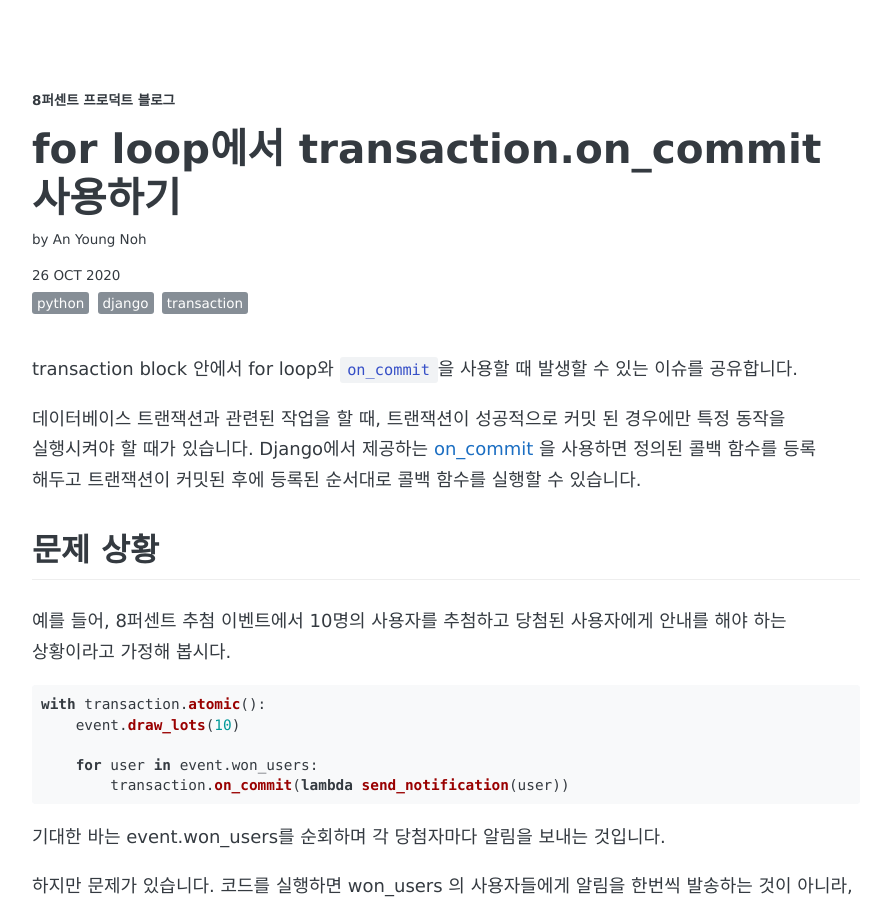
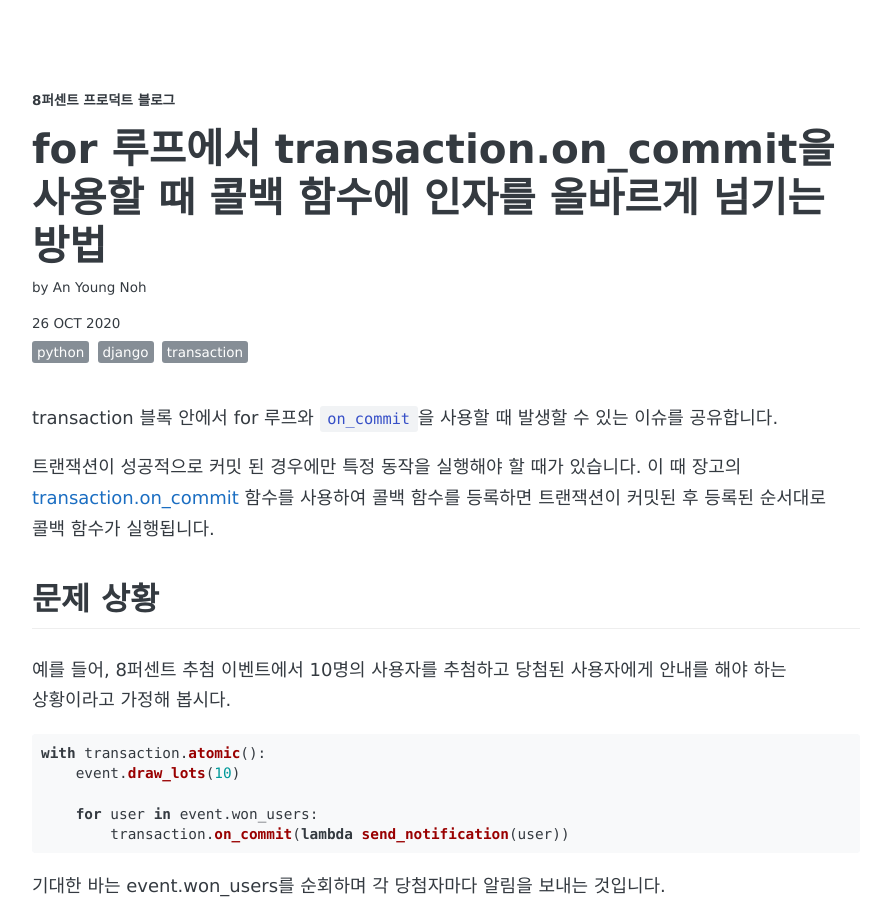
Before and after one commit to 8percent/8percent.github.io, a Jekyll site: the page built from _posts/2020-10-26-transaction-on-commit.md, in a window 1280 px wide and 900 px high. Shown: the whole window, without its empty margins (194-1085 px from the left). Built offline with Jekyll 4.4.1, drawn with Linux system fonts in a browser that asks for light colours; some web fonts are replaced.

Commit message:
CHG: 타이틀, 문장 수정

```diff
--- a/_posts/2020-10-26-transaction-on-commit.md
+++ b/_posts/2020-10-26-transaction-on-commit.md
@@ -1,6 +1,6 @@
 ---
 layout: post
-title: "for loop에서 transaction.on_commit 사용하기"
+title: "for 루프에서 transaction.on_commit을 사용할 때 콜백 함수에 인자를 올바르게 넘기는 방법"
 author: anohk
 description: "for 루프에서 transaction.on_commit을 사용할 때 콜백 함수에 인자를 올바르게 넘기는 방법"
 date: 2020-10-26 12:00 +0900
@@ -8,9 +8,9 @@ tags: [python, django, transaction]
 comments: true
 ---
 
-transaction block 안에서 for loop와 `on_commit`을 사용할 때 발생할 수 있는 이슈를 공유합니다.
+transaction 블록 안에서 for 루프와 `on_commit`을 사용할 때 발생할 수 있는 이슈를 공유합니다.
 
-데이터베이스 트랜잭션과 관련된 작업을 할 때, 트랜잭션이 성공적으로 커밋 된 경우에만 특정 동작을 실행시켜야 할 때가 있습니다. Django에서 제공하는 [on_commit](https://docs.djangoproject.com/en/3.1/topics/db/transactions/#django.db.transaction.on_commit) 을 사용하면 정의된 콜백 함수를 등록 해두고 트랜잭션이 커밋된 후에 등록된 순서대로 콜백 함수를 실행할 수 있습니다.
+트랜잭션이 성공적으로 커밋 된 경우에만 특정 동작을 실행해야 할 때가 있습니다. 이 때 장고의 [transaction.on_commit](https://docs.djangoproject.com/en/3.1/topics/db/transactions/#django.db.transaction.on_commit) 함수를 사용하여 콜백 함수를 등록하면 트랜잭션이 커밋된 후 등록된 순서대로 콜백 함수가 실행됩니다.
 
 
 ## 문제 상황
```
